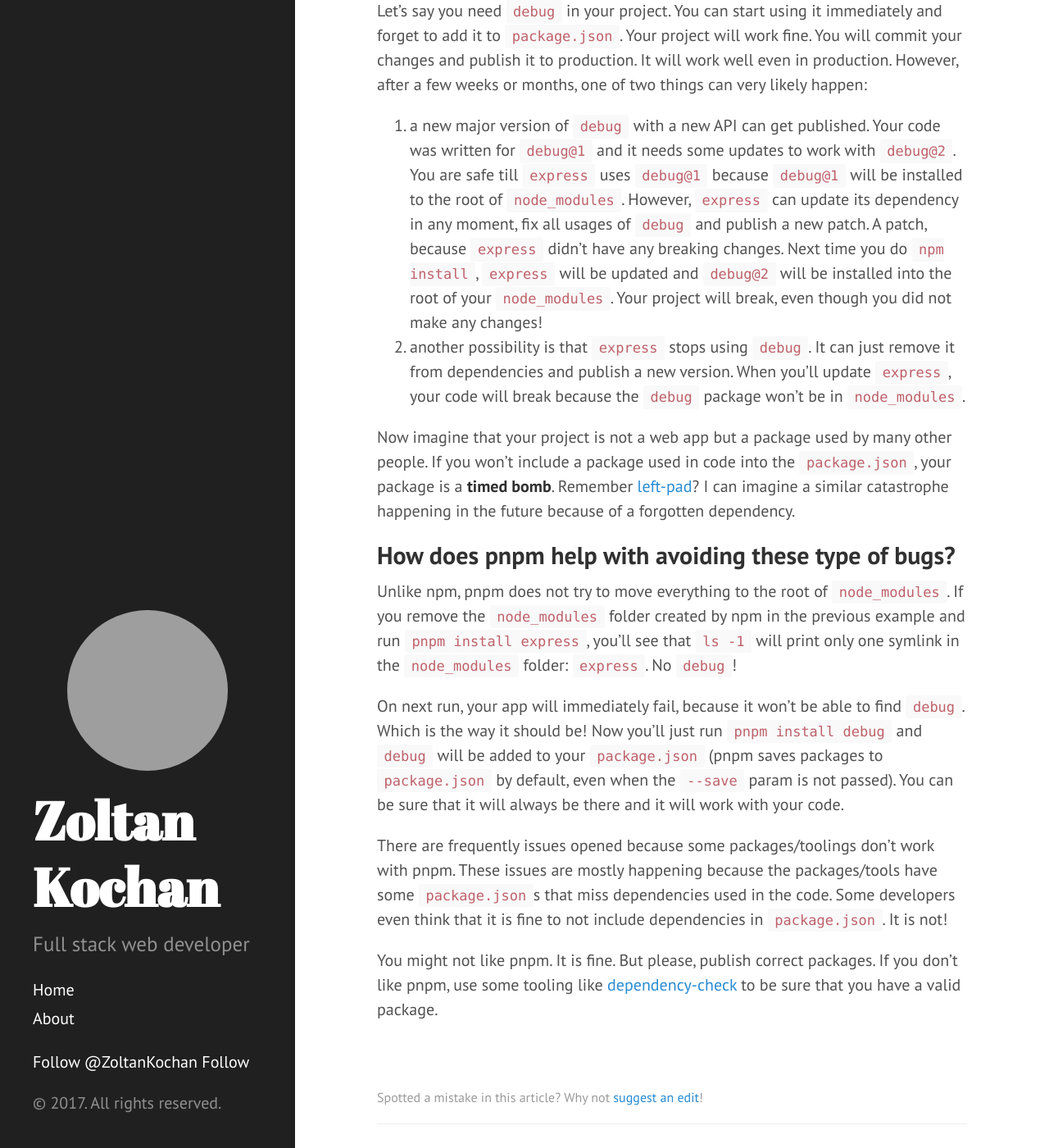
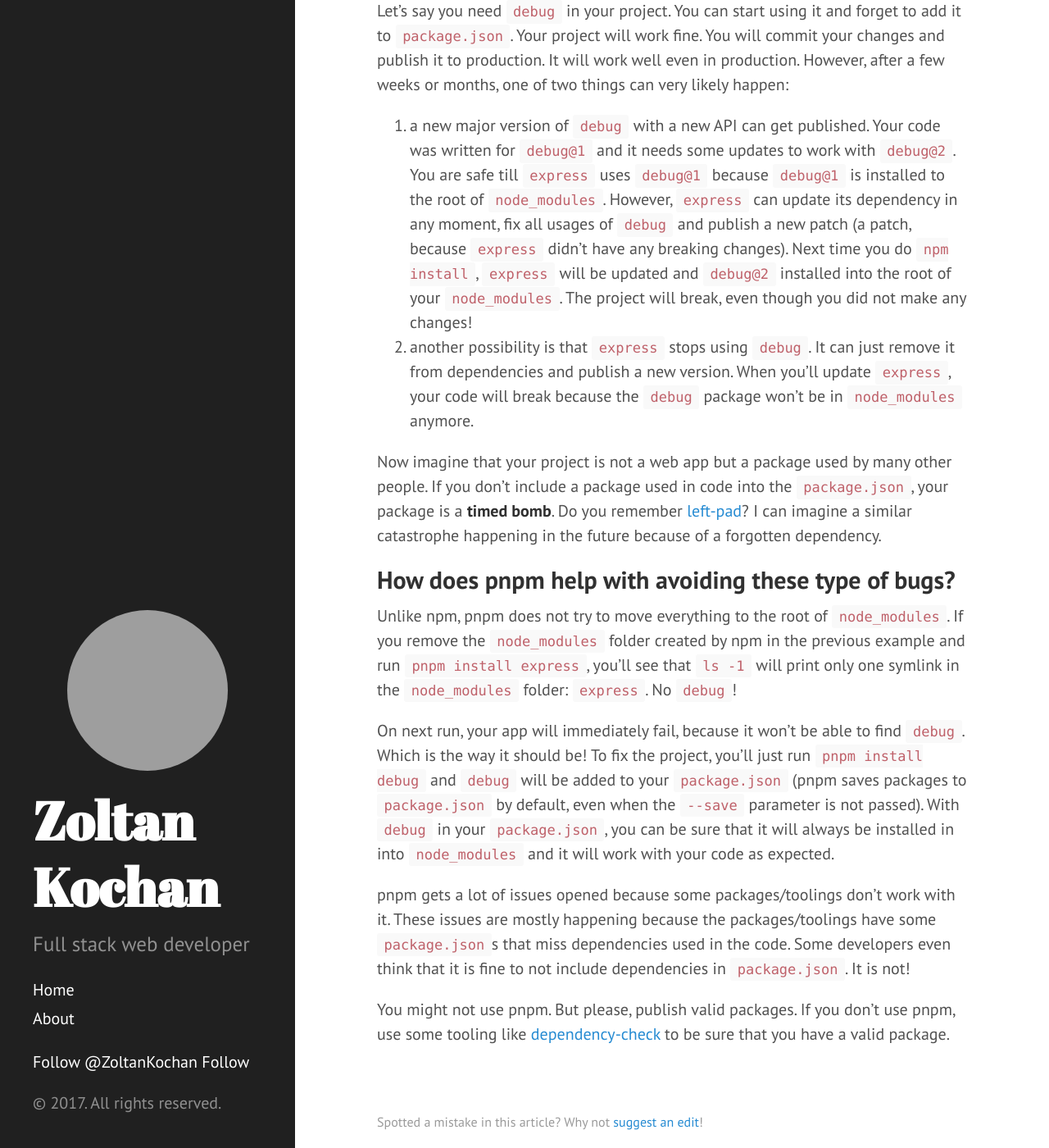
Before and after one commit to zkochan/zkochan.github.io, a Jekyll site: the page built from _posts/2017-05-14-pnpms-strictness-helps-to-avoid-silly-bugs.md, in a window 1280 px wide and 1400 px high, scrolled down 1812 px. Shown: the whole window at 82% size. Built offline with Jekyll 4.4.1, drawn with Linux system fonts in a browser that asks for light colours; comment, search, counter and statistics services are not loaded; some of the changed text lies outside the part shown; grey boxes are pictures that could not be loaded.

Commit message:
update article about strict pnpm

```diff
--- a/_posts/2017-05-14-pnpms-strictness-helps-to-avoid-silly-bugs.md
+++ b/_posts/2017-05-14-pnpms-strictness-helps-to-avoid-silly-bugs.md
@@ -70,24 +70,24 @@
 As you can see, even though you installed only `express`, a lot more packages are available in
 the `node_modules` folder. Node.js doesn't care what is in your `package.json` file,
 you will have access to all the packages that are in the root of `node_modules`. So you can start
-using all those packages without separately installing them, or adding them to your project's `package.json`.
+using all those packages without even installing them explicitly.
 
-Let's say you need `debug` in your project. You can start using it immediately and forget to add it to `package.json`.
+Let's say you need `debug` in your project. You can start using it and forget to add it to `package.json`.
 Your project will work fine. You will commit your changes and publish it to production. It will work well
 even in production. However, after a few weeks or months, one of two things can very likely happen:
 
 1. a new major version of `debug` with a new API can get published. Your code was written
 for `debug@1` and it needs some updates to work with `debug@2`. You are safe till `express` uses `debug@1`
-because `debug@1` will be installed to the root of `node_modules`. However, `express` can update its
-dependency in any moment, fix all usages of `debug` and publish a new patch. A patch, because `express` didn't
-have any breaking changes. Next time you do `npm install`, `express` will be updated and `debug@2` will be installed
-into the root of your `node_modules`. Your project will break, even though you did not make any changes!
+because `debug@1` is installed to the root of `node_modules`. However, `express` can update its
+dependency in any moment, fix all usages of `debug` and publish a new patch (a patch, because `express` didn't
+have any breaking changes). Next time you do `npm install`, `express` will be updated and `debug@2` installed
+into the root of your `node_modules`. The project will break, even though you did not make any changes!
 1. another possibility is that `express` stops using `debug`. It can just remove it from dependencies
 and publish a new version. When you'll update `express`, your code will break because the `debug` package
-won't be in `node_modules`.
+won't be in `node_modules` anymore.
 
-Now imagine that your project is not a web app but a package used by many other people. If you won't
-include a package used in code into the `package.json`, your package is a **timed bomb**. Remember [left-pad](https://www.theregister.co.uk/2016/03/23/npm_left_pad_chaos/)? I can imagine a similar catastrophe
+Now imagine that your project is not a web app but a package used by many other people. If you don't
+include a package used in code into the `package.json`, your package is a **timed bomb**. Do you remember [left-pad](https://www.theregister.co.uk/2016/03/23/npm_left_pad_chaos/)? I can imagine a similar catastrophe
 happening in the future because of a forgotten dependency.
 
 ## How does pnpm help with avoiding these type of bugs?
@@ -97,13 +97,13 @@
 only one symlink in the `node_modules` folder: `express`. No `debug`!
 
 On next run, your app will immediately fail, because it won't be able to find `debug`. Which is the way it should be!
-Now you'll just run `pnpm install debug` and `debug` will be added to your `package.json` (pnpm saves packages
-to `package.json` by default, even when the `--save` param is not passed). You can be sure that it will always be
-there and it will work with your code.
+To fix the project, you'll just run `pnpm install debug` and `debug` will be added to your `package.json` (pnpm saves packages
+to `package.json` by default, even when the `--save` parameter is not passed). With `debug` in your `package.json`, you
+can be sure that it will always be installed in into `node_modules` and it will work with your code as expected.
 
-There are frequently issues opened because some packages/toolings don't work with pnpm.
-These issues are mostly happening because the packages/tools have some `package.json`s that miss dependencies
+pnpm gets a lot of issues opened because some packages/toolings don't work with it.
+These issues are mostly happening because the packages/toolings have some `package.json`s that miss dependencies
 used in the code. Some developers even think that it is fine to not include dependencies in `package.json`. It is not!
 
-You might not like pnpm. It is fine. But please, publish correct packages. If you don't like pnpm, use some tooling
+You might not use pnpm. But please, publish valid packages. If you don't use pnpm, use some tooling
 like [dependency-check](https://www.npmjs.com/package/dependency-check) to be sure that you have a valid package.
```
Also changed, not shown: other parts of _posts/2017-05-14-pnpms-strictness-helps-to-avoid-silly-bugs.md (+3 -3 lines).
